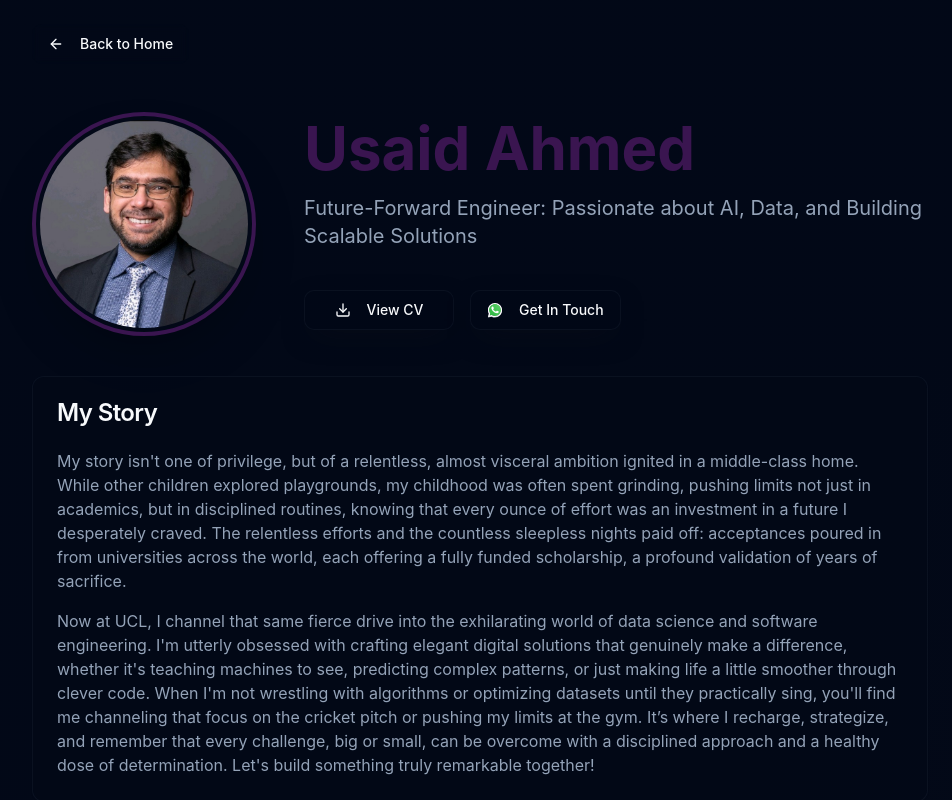
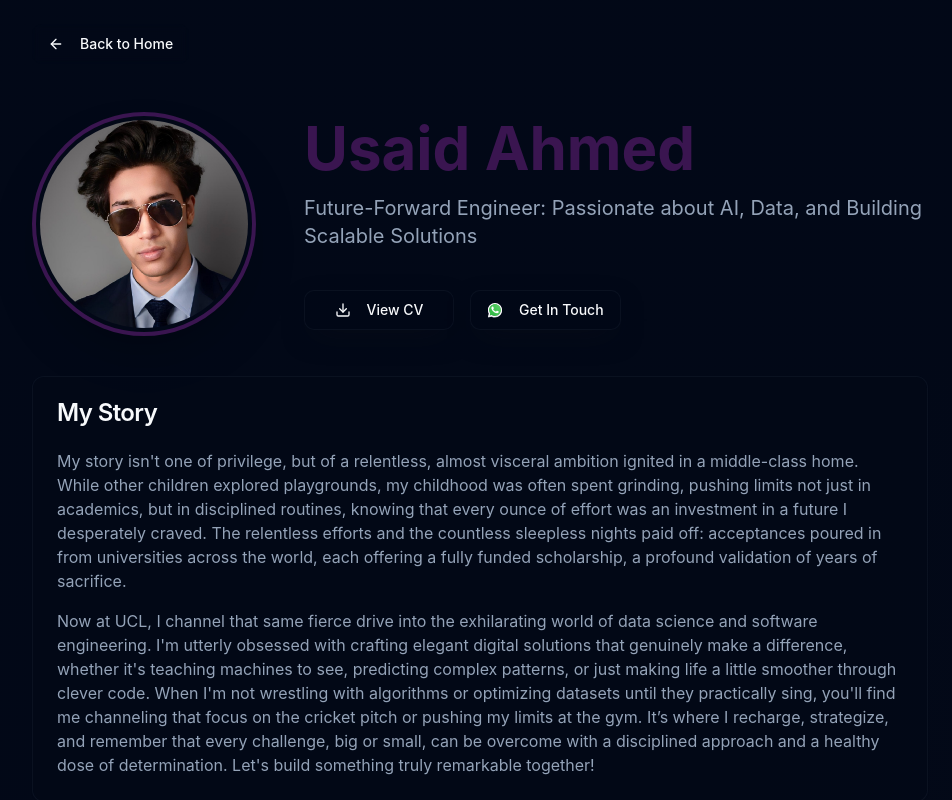
Before and after one commit to Usaidahmed10/Usaid-Portfolio, a React (Vite) app: page /about in a window 1280 px wide. Shown: the top 800 px of the page, without its empty margins (160-1112 px from the left). Built offline with nearby package versions, Linux system fonts and the light colour scheme.

Commit message:
Added profile pic

```diff
--- a/index.html
+++ b/index.html
@@ -10,11 +10,11 @@
     <meta property="og:title" content="Usaid Ahmed | Personal Portfolio" />
     <meta property="og:description" content="Personal portfolio of Usaid Ahmed - Future-Forward Engineer passionate about AI, Data, and building scalable solutions." />
     <meta property="og:type" content="website" />
-    <meta property="og:image" content="/profile.jpg" />
+    <meta property="og:image" content="/profile.png" />
 
     <meta name="twitter:card" content="summary_large_image" />
-    <meta name="twitter:site" content="@syedsameerfaisal" />
-    <meta name="twitter:image" content="/profile.jpg" />
+    <meta name="twitter:site" content="@usaidahmed" />
+    <meta name="twitter:image" content="/profile.png" />
     <link rel="icon" type="image/png" href="/u.png" />
   </head>
 
--- a/src/components/Header.tsx
+++ b/src/components/Header.tsx
@@ -111,11 +111,11 @@ export const Header = ({ setIsEmailOpen }: { setIsEmailOpen: (open: boolean) =>
               variant="ghost"
               className="w-7 h-7 md:w-7 md:h-7 lg:w-8 lg:h-8 rounded-full bg-muted-foreground/20 border-2 border-primary/60 shadow-lg flex items-center justify-center overflow-hidden p-0 hover:border-primary transition-smooth hover:scale-110"
             >
-              <img src="/profile.jpg" alt="User" className="w-full h-full object-cover rounded-full border-2 border-white" />
+              <img src="/profile.png" alt="User" className="w-full h-full object-cover rounded-full border-2 border-white" />
             </Button>
           </PopoverTrigger>
           <PopoverContent className="w-72 max-w-xs md:w-96 md:max-w-md p-2 md:p-4 rounded-2xl bg-card/95 backdrop-blur-md border border-border/30 shadow-lg flex flex-col items-center gap-2 md:gap-4" align="end">
-            <img src="/profile.jpg" alt="Usaid" className="w-12 h-12 md:w-16 md:h-16 rounded-full object-cover mb-1 md:mb-2" />
+            <img src="/profile.png" alt="Usaid" className="w-12 h-12 md:w-16 md:h-16 rounded-full object-cover mb-1 md:mb-2" />
             <div className="text-center">
                       <div className="text-base md:text-lg font-bold text-foreground">Hi, I am Usaid</div>
         <div className="text-muted-foreground text-xs md:text-sm mb-1 md:mb-2">usaid@email.com</div>
--- a/src/components/ProfilePane.tsx
+++ b/src/components/ProfilePane.tsx
@@ -22,7 +22,7 @@ export const ProfilePane = ({ isOpen, onClose }: ProfilePaneProps) => {
             </div>
         {/* Profile Image */}
         <div className="w-full h-72 bg-gradient-secondary flex items-center justify-center overflow-hidden rounded-t-xl">
-          <img src="/profile.jpg" alt="Usaid" className="w-full h-full object-cover" />
+          <img src="/profile.png" alt="Usaid" className="w-full h-full object-cover" />
             </div>
         {/* Main Content */}
         <div className="flex flex-col px-4 py-0">
--- a/src/pages/About.tsx
+++ b/src/pages/About.tsx
@@ -32,7 +32,7 @@ const About = () => {
             <div className="flex-shrink-0">
               <div className="w-56 h-56 rounded-full overflow-hidden shadow-2xl border-4 border-[#3a1550] bg-background flex items-center justify-center">
                 <Avatar className="w-52 h-52 rounded-full">
-                  <AvatarImage src="/profile.jpg" alt="Usaid" className="object-cover w-full h-full" />
+                  <AvatarImage src="/profile.png" alt="Usaid" className="object-cover w-full h-full" />
                   <AvatarFallback className="text-5xl bg-primary/10 rounded-full">
                     <User className="w-20 h-20" />
                   </AvatarFallback>
```
Also changed, not shown: public/profile.png (added).
